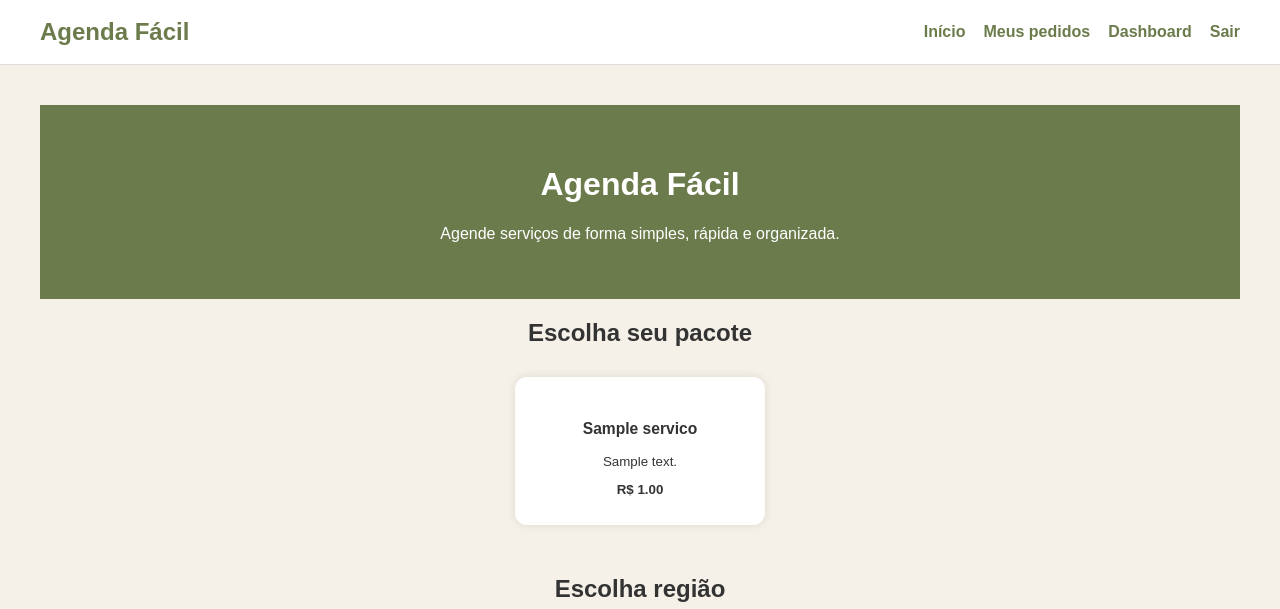
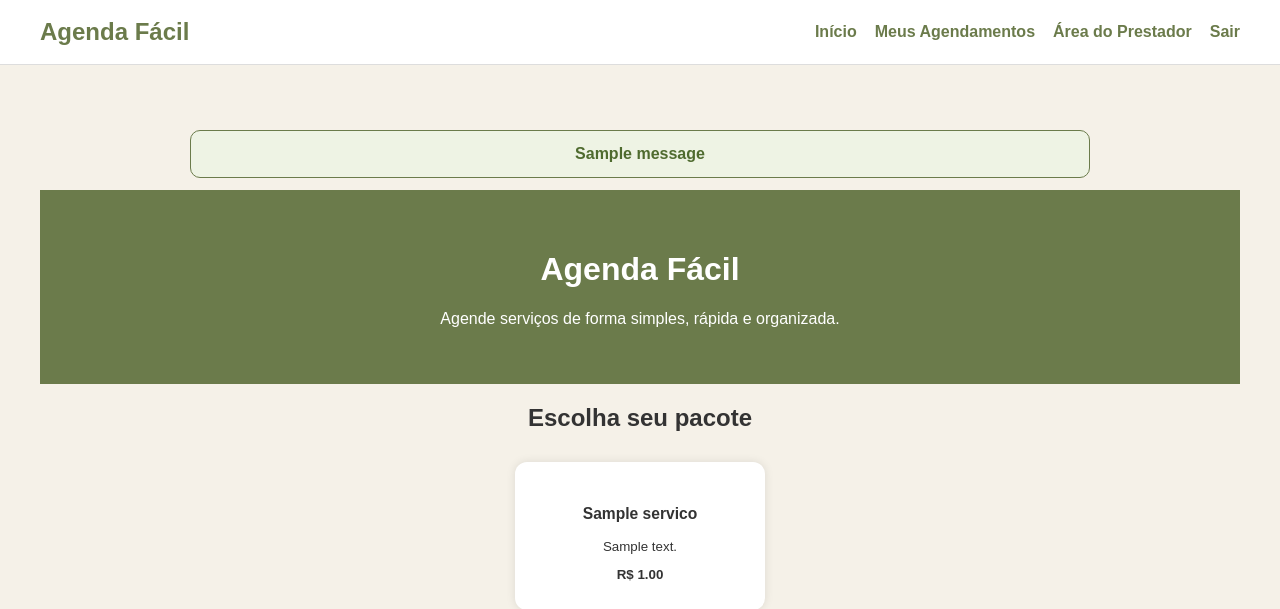
Before and after one commit to Timour-Cortez/Projeto_Agendamento_Django, a Django app: page / in a window 1280 px wide. Shown: the top 609 px of the page. Run offline with Django 5.2, Linux system fonts and the light colour scheme; a user stored in the database is signed in; tables that the repository leaves empty hold one stand-in row (values such as "Sample post"); one stand-in notice (Sample message) is shown.

Commit message:
sprint 10 horarios e validacao de disponibilidade

```diff
--- a/static/css/base.css
+++ b/static/css/base.css
@@ -53,6 +53,43 @@ body {
     font-size: 14px;
 }
 
+.mensagens-container {
+    width: min(900px, 90%);
+    margin: 25px auto 0 auto;
+}
+
+.mensagem-sistema {
+    padding: 14px 18px;
+    border-radius: 10px;
+    font-weight: bold;
+    text-align: center;
+    margin-bottom: 12px;
+}
+
+.mensagem-success {
+    background-color: #eef3e4;
+    color: #4f6b2f;
+    border: 1px solid #6b7b4b;
+}
+
+.mensagem-error {
+    background-color: #f5dddd;
+    color: #8a2f2f;
+    border: 1px solid #b65a5a;
+}
+
+.mensagem-warning {
+    background-color: #fff1c9;
+    color: #8a681f;
+    border: 1px solid #d6ad3a;
+}
+
+.mensagem-info {
+    background-color: #ddebf7;
+    color: #2f597a;
+    border: 1px solid #6b9bc4;
+}
+
 @media (max-width: 700px) {
     .site-header {
         flex-direction: column;
--- a/templates/base.html
+++ b/templates/base.html
@@ -1,55 +1,59 @@
 {% load static %}
 
 <!DOCTYPE html>
-<html lang="pt-BR">
-
+<html lang="pt-br">
 <head>
     <meta charset="UTF-8">
-    <meta name="viewport" content="width=device-width, initial-scale=1.0">
     <title>{% block title %}Agenda Fácil{% endblock %}</title>
 
-    <link rel="stylesheet" href="{% static 'css/base.css' %}">
+    <link rel="stylesheet" href="{% static 'css/base.css' %}?v=2">
 
     {% block extra_css %}
     {% endblock %}
 </head>
 
 <body>
-
     <header class="site-header">
-        <a href="/" class="site-logo">
-            Agenda Fácil
-        </a>
+        <a href="/" class="site-logo">Agenda Fácil</a>
 
         <nav class="site-nav">
             <a href="/">Início</a>
 
             {% if user.is_authenticated %}
-                <a href="/meus-agendamentos/">Meus pedidos</a>
+                <a href="{% url 'meus_agendamentos' %}">Meus Agendamentos</a>
 
                 {% if user.is_staff %}
-                    <a href="/prestador/dashboard/">Dashboard</a>
+                    <a href="{% url 'prestador_dashboard' %}">Área do Prestador</a>
                 {% endif %}
 
-                <a href="/logout/">Sair</a>
+                <a href="{% url 'logout' %}">Sair</a>
             {% else %}
-                <a href="/login/">Login</a>
+                <a href="{% url 'login' %}">Login</a>
+                <a href="{% url 'cadastro' %}">Cadastro</a>
             {% endif %}
         </nav>
     </header>
 
     <main class="site-main">
+        {% if messages %}
+            <div class="mensagens-container">
+                {% for message in messages %}
+                    <div class="mensagem-sistema mensagem-{{ message.tags }}">
+                        {{ message }}
+                    </div>
+                {% endfor %}
+            </div>
+        {% endif %}
+
         {% block content %}
         {% endblock %}
     </main>
 
     <footer class="site-footer">
-        <p>Agenda Fácil — Sistema de agendamento de serviços</p>
+        <p>Agenda Fácil - Sistema de agendamento online</p>
     </footer>
 
     {% block extra_js %}
     {% endblock %}
-
 </body>
-
 </html>
```
